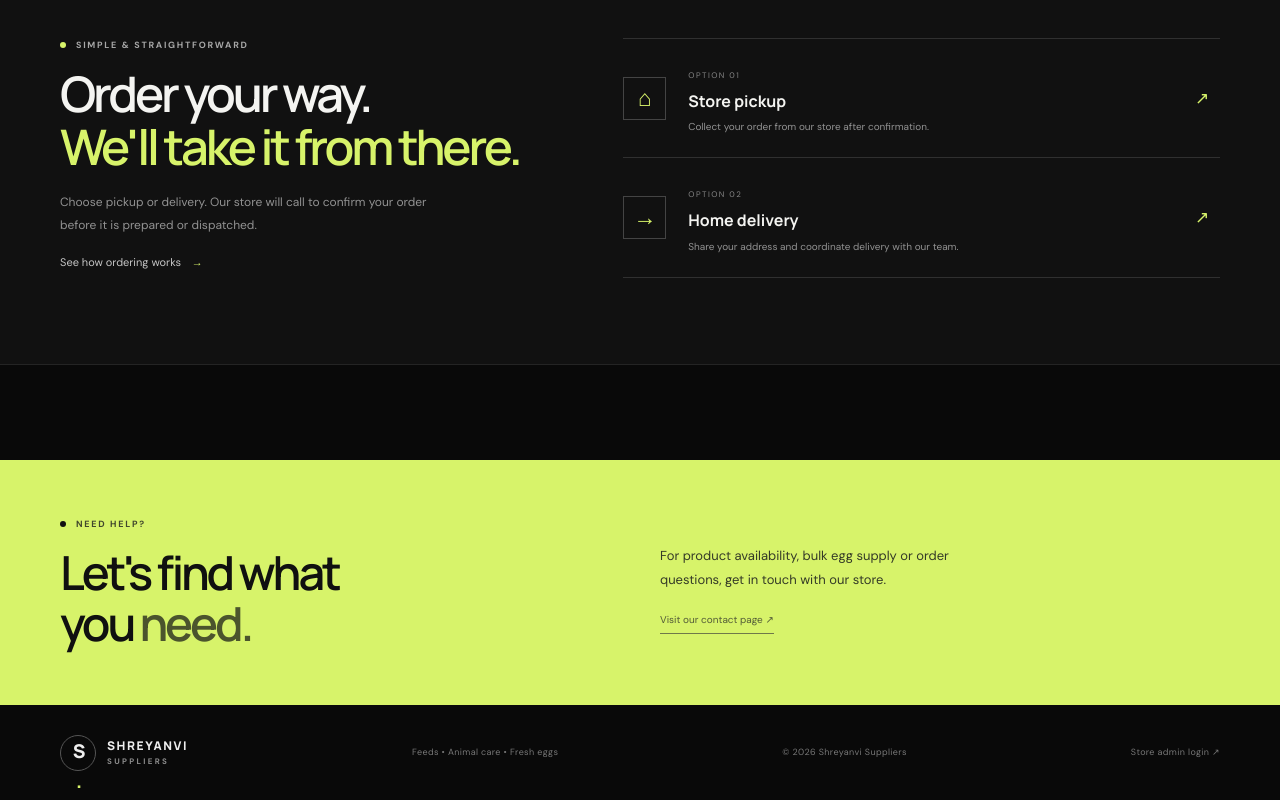
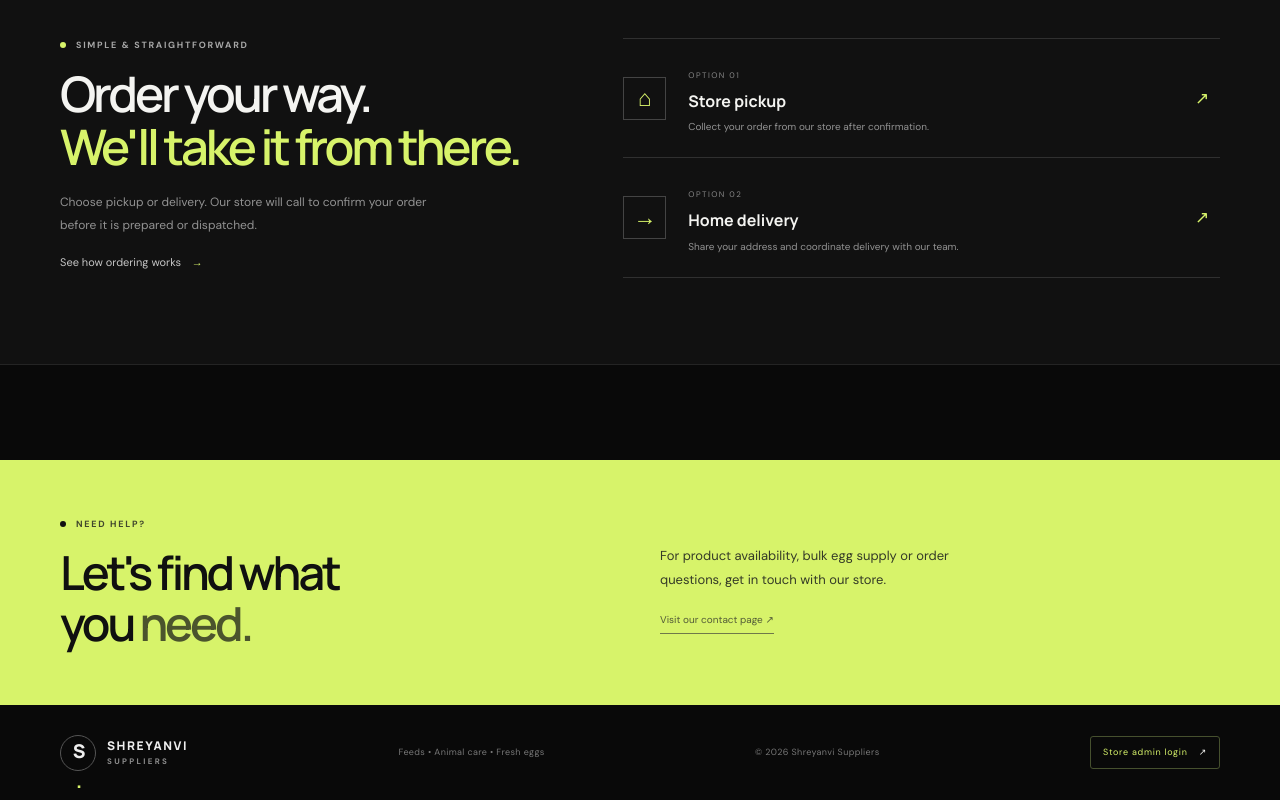
Before and after one commit to katwalanim6-maker/shreyanvi, a plain HTML site: page index.html in a window 1280 px wide. Shown: the part 1483-2283 px from the top of the page. Drawn offline with Linux system fonts and the light colour scheme.

Commit message:
Style footer admin login link

```diff
--- a/styles.css
+++ b/styles.css
@@ -223,3 +223,10 @@ h1 em,h2 em{font-style:normal;color:var(--accent)}
 .nav-admin span{margin-left:9px;color:var(--white)}
 .nav-admin:hover{background:#1b2111;border-color:var(--accent)}
 @media(max-width:640px){.main-nav .nav-admin{padding:13px 0;border:0;border-bottom:1px solid #252525;border-radius:0}}
+
+
+/* Admin access link at the bottom of the homepage */
+.footer-admin-link{color:var(--accent);font-size:9px;letter-spacing:.08em;border:1px solid #46502e;padding:8px 12px;border-radius:3px;white-space:nowrap;transition:background .2s,border-color .2s}
+.footer-admin-link span{margin-left:8px;color:var(--white)}
+.footer-admin-link:hover{background:#1b2111;border-color:var(--accent)}
+@media(max-width:640px){.footer-admin-link{margin-top:4px}}
```
